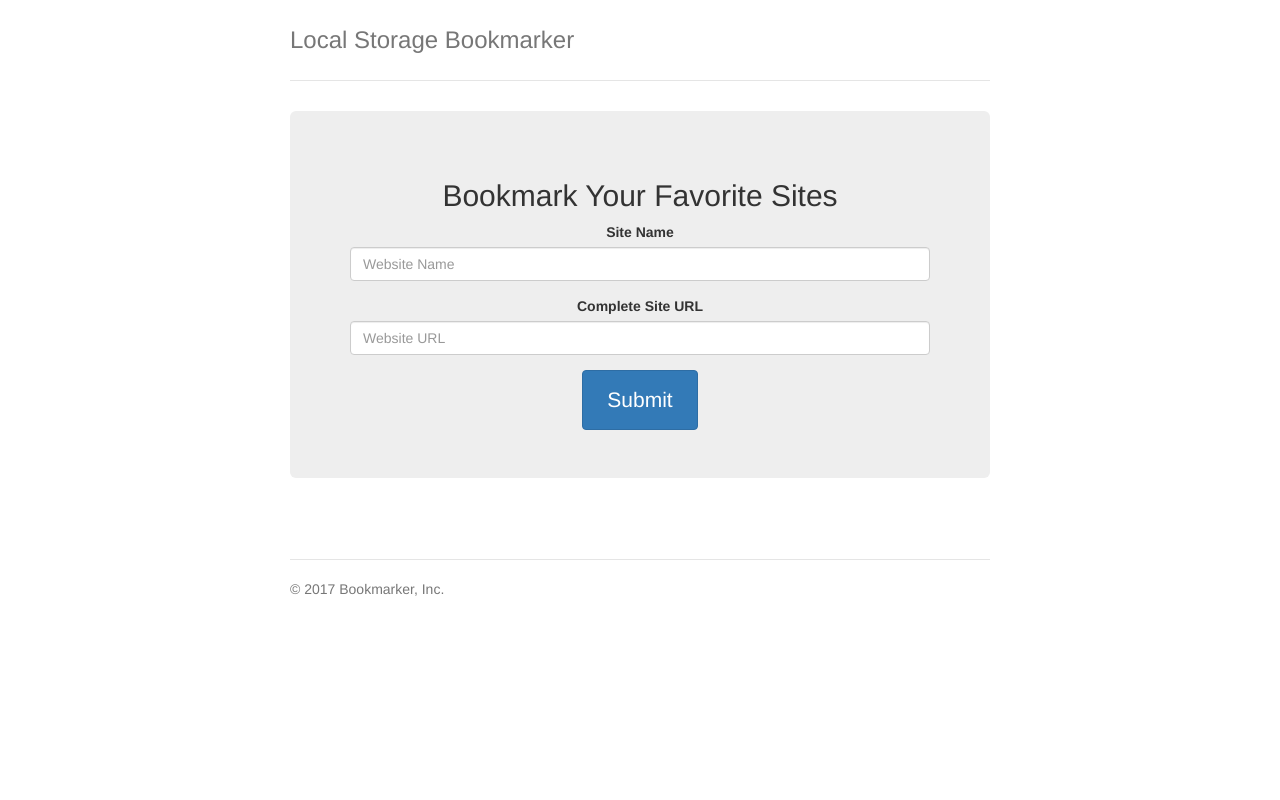
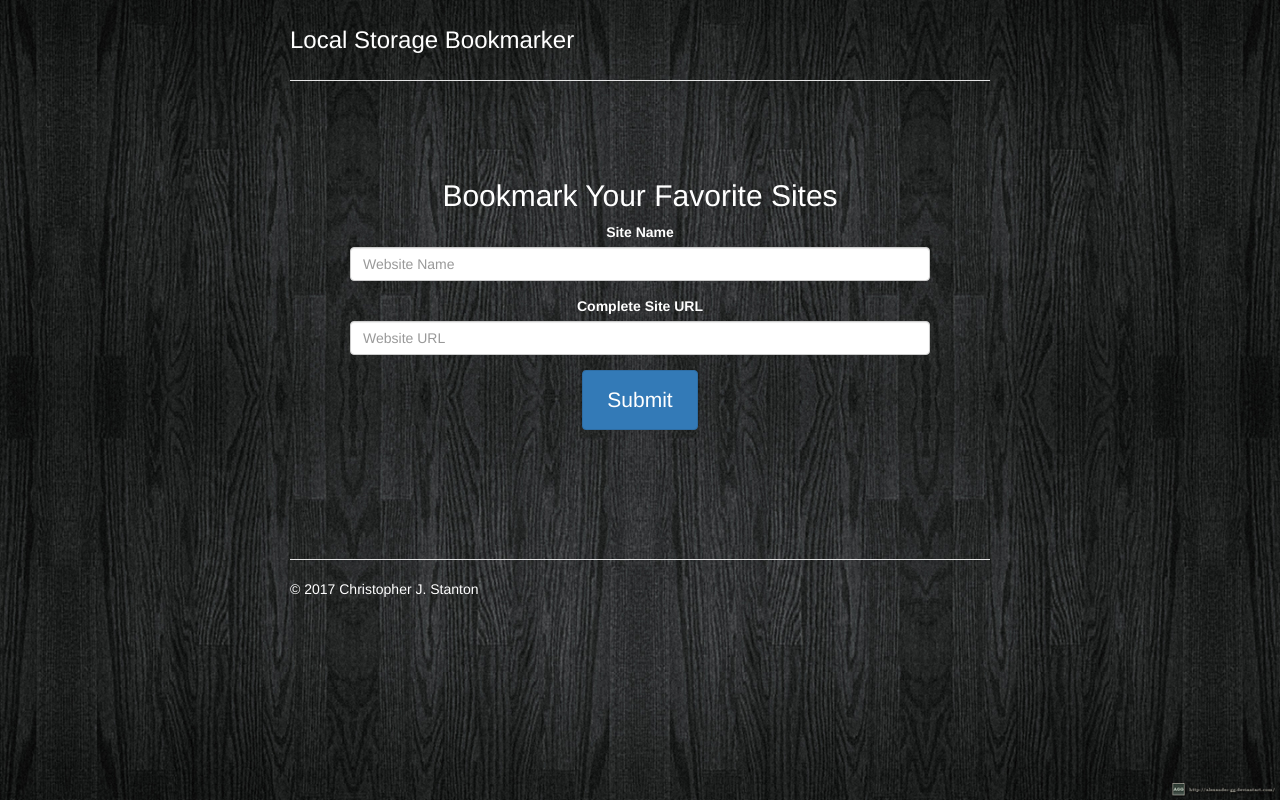
Before and after one commit to chris-stanton/APP-localstorage-bookmarks, a PHP site: page / in a window 1280 px wide. Run offline with PHP 8.4, Linux system fonts and the light colour scheme; some libraries are stand-ins or nearby versions.

Commit message:
added screenshot pic

```diff
--- a/index.html
+++ b/index.html
@@ -40,7 +40,7 @@
         </div>
 
         <footer class="footer">
-          <p>&copy; 2017 Bookmarker, Inc. </p>
+          <p>&copy; 2017 Christopher J. Stanton </p>
         </footer>
 
       </div>
--- a/styles/style.css
+++ b/styles/style.css
@@ -2,6 +2,9 @@
 body {
   padding-top: 20px;
   padding-bottom: 20px;
+  background-image: url(../images/background.png);
+  background-repeat: no-repeat;
+  background-size: cover;
 }
 
 /* Everything but the jumbotron gets side spacing for mobile first views */
@@ -22,12 +25,13 @@ body {
   margin-top: 0;
   margin-bottom: 0;
   line-height: 40px;
+  color: #ffffff;
 }
 
 /* Custom page footer */
 .footer {
   padding-top: 19px;
-  color: #777;
+  color: #ffffff;
   border-top: 1px solid #e5e5e5;
 }
 
@@ -44,7 +48,10 @@ body {
 /* Main marketing message and sign up button */
 .jumbotron {
   text-align: center;
+  color: #ffffff;
   border-bottom: 1px solid #e5e5e5;
+  background-color: transparent;
+  /*opacity: 0.5;*/
 }
 .jumbotron .btn {
   padding: 14px 24px;
```
Also changed, not shown: images/background.png (added), 1 other file.
